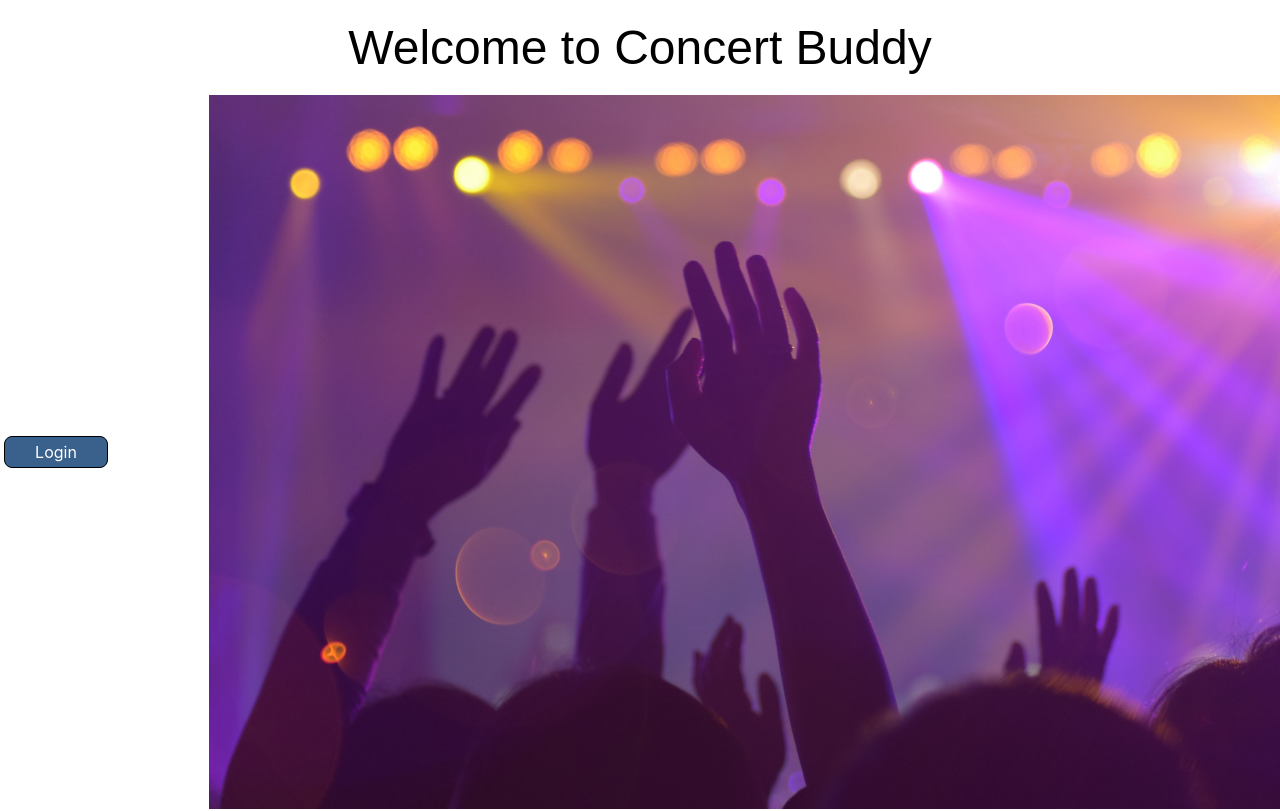
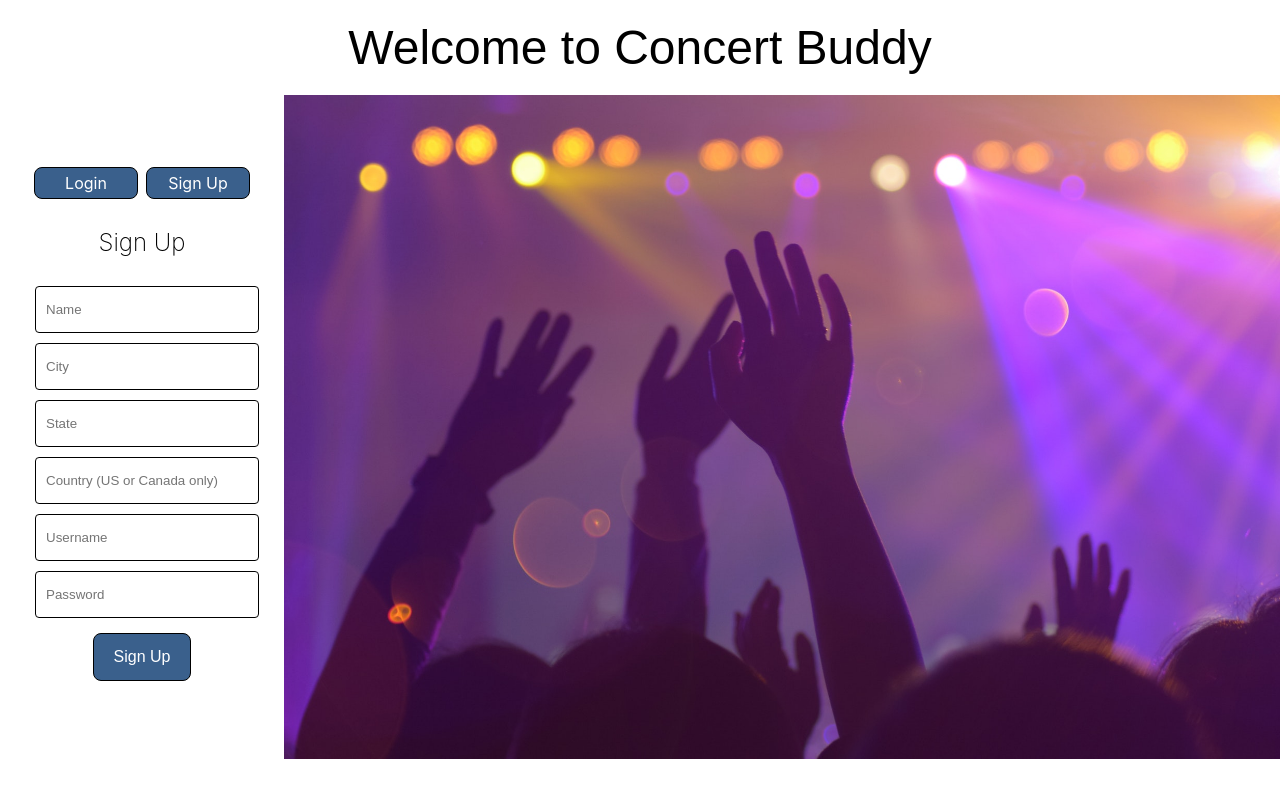
Before and after one commit to racheladaw/concert-buddy-frontend, a React (Create React App) app: page /signup in a window 1280 px wide. Shown: the top 811 px of the page. Built offline with nearby package versions, Linux system fonts and the light colour scheme; no server answers.

Commit message:
Wrapped header, links, and forms inside div for styling

```diff
--- a/src/components/Welcome.js
+++ b/src/components/Welcome.js
@@ -8,12 +8,14 @@ const Welcome = () => {
   return (
     <div className="Welcome">
       <h4>Welcome to Concert Buddy</h4>
-      <Link to='/login' className="welcome-link">Login</Link><br/>
-      <Link to='/signup' className="welcome-link">Sign Up</Link>
-      <Switch>
-        <Route exact path='/login' component={Login}/>
-        <Route exact path='/signup' component={SignUp} />
-      </Switch>
+      <div className="welcome-text">
+        <Link to='/login' className="welcome-link">Login</Link>
+        <Link to='/signup' className="welcome-link">Sign Up</Link>
+        <Switch>
+          <Route exact path='/login' component={Login}/>
+          <Route exact path='/signup' component={SignUp} />
+        </Switch>
+      </div>
       <Logo />
     </div>
   )
```
